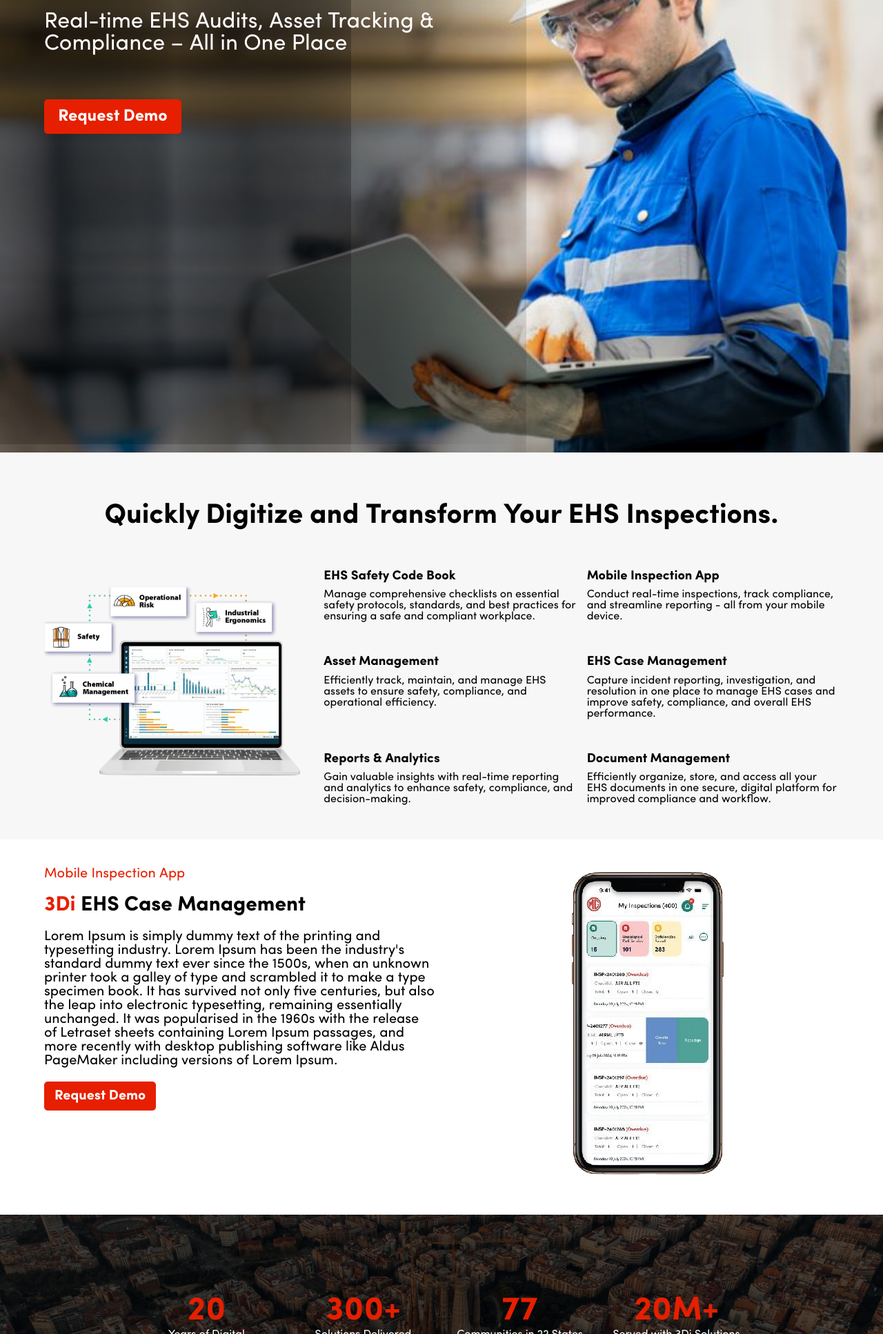
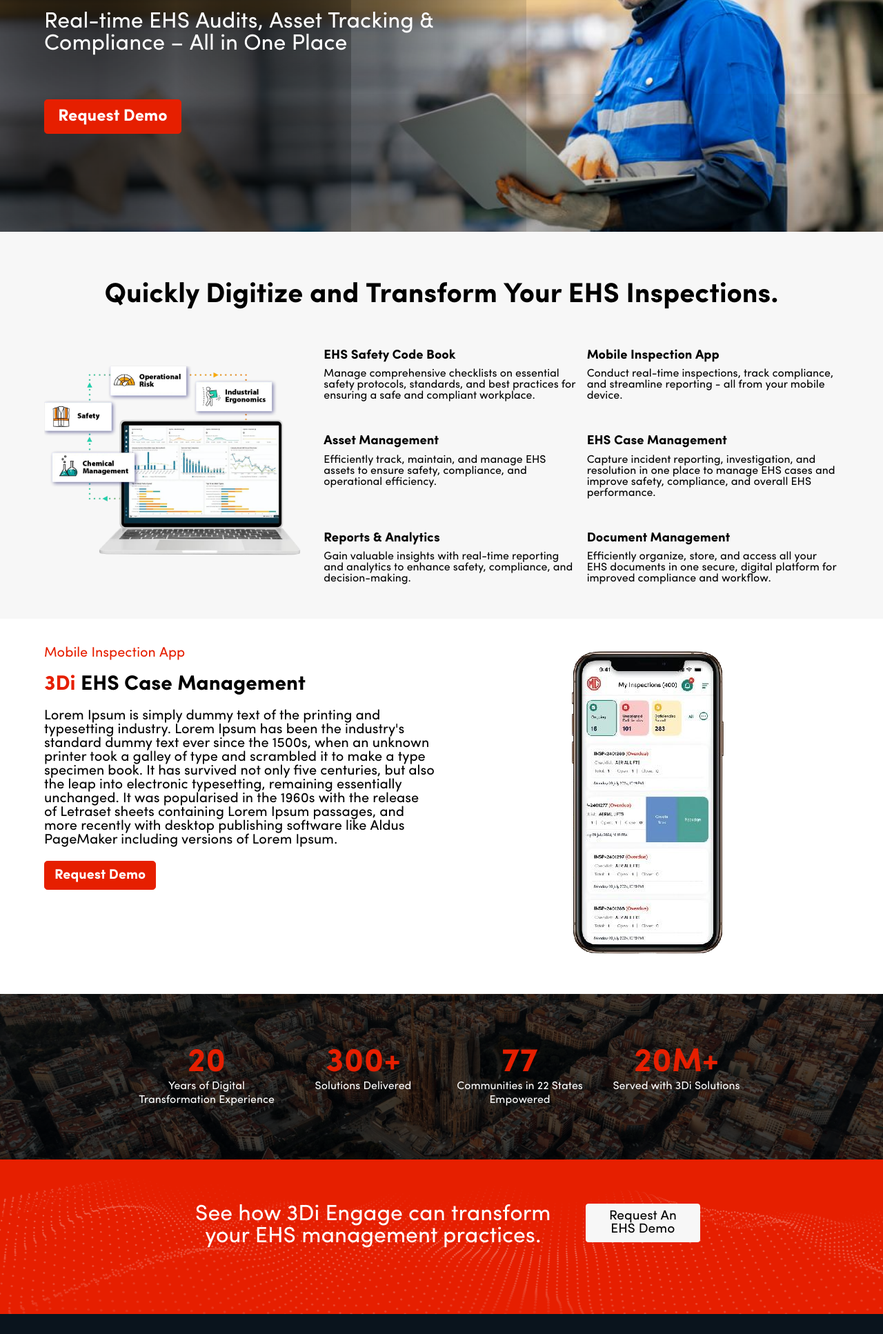
Before and after one commit to pixie-cheeks/task-assignment, a website built with Vite: page src/index.html in a window 1280 px wide. Shown: the part 373-2307 px from the top of the page at 69% size. Built offline with nearby package versions, Linux system fonts and the light colour scheme.

Commit message:
Fix some css issues with dvh

```diff
--- a/src/contact-page/contact.css
+++ b/src/contact-page/contact.css
@@ -16,7 +16,7 @@
 }
 
 .hero-container {
-  min-height: 20dvh;
+  min-height: 15rem;
 }
 
 .location-card__img {
--- a/src/main.css
+++ b/src/main.css
@@ -182,7 +182,7 @@
 
 .hero-container {
   padding: 4em 0;
-  min-height: 80dvh;
+  min-height: 20rem;
 }
 
 .hero__title {
@@ -449,7 +449,7 @@
     display: flex;
     align-items: center;
     justify-content: center;
-    min-height: 40dvh;
+    min-height: 15rem;
   }
 
   .stats__list {
@@ -469,7 +469,7 @@
     display: flex;
     align-items: center;
     justify-content: space-between;
-    min-height: 30dvh;
+    min-height: 10rem;
   }
 
   .action-call__flex-wrap {
@@ -610,6 +610,8 @@
   bottom: 20px;
   z-index: 10;
   background-color: transparent;
+  max-width: 50px;
+  max-height: 50px;
 }
 
 .scroll-button--active {
```
